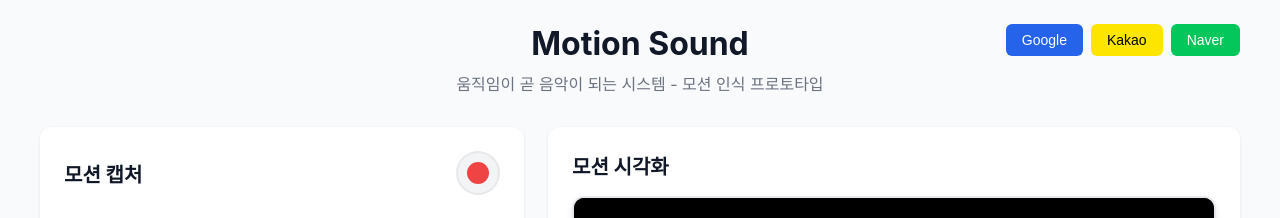
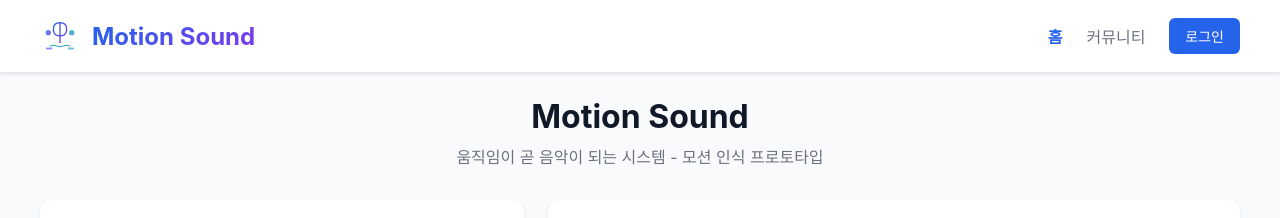
Before and after one commit to LeeHwansub/MotionSound, a Next.js app in the folder frontend/: page / in a window 1280 px wide. Shown: the top 218 px of the page. Built offline with nearby package versions, Linux system fonts and the light colour scheme; no server answers.

Commit message:
refactor: 모든 페이지에 Header 컴포넌트 적용 및 인증 UI 통합

```diff
--- a/frontend/contexts/AuthContext.tsx
+++ b/frontend/contexts/AuthContext.tsx
@@ -42,7 +42,7 @@ export function AuthProvider({ children }: { children: ReactNode }) {
     refreshUser();
   }, []);
 
-  const login = (provider: 'google' | 'kakao' = 'google') => {
+  const login = (provider: 'google' | 'kakao' | 'naver' = 'google') => {
     const API_BASE = process.env.NEXT_PUBLIC_API_URL || 'http://localhost:4000';
     window.location.href = `${API_BASE}/auth/${provider}`;
   };
--- a/frontend/pages/community/new.tsx
+++ b/frontend/pages/community/new.tsx
@@ -4,6 +4,7 @@ import { useRouter } from 'next/router';
 import { createPost } from '../../lib/api/posts';
 import { uploadVideo } from '../../lib/api/videos';
 import { useAuth } from '../../contexts/AuthContext';
+import { Header } from '../../components/Header/Header';
 
 interface PendingPostData {
   title?: string;
@@ -421,6 +422,7 @@ export default function CommunityNewPage() {
       <Head>
         <title>커뮤니티 게시물 작성 - Motion Sound</title>
       </Head>
+      <Header />
       <div
         style={{
           maxWidth: '900px',
--- a/frontend/pages/index.tsx
+++ b/frontend/pages/index.tsx
@@ -10,11 +10,10 @@ import { Note, NOTE_NAMES, OCTAVE_RANGE, getNoteFrequency, DEFAULT_NOTE } from '
 import { AudioEngine } from '../lib/audio';
 import { MotionPattern } from '../lib/motionPattern';
 import { uploadAudio } from '../lib/api/videos';
-import { useAuth } from '../contexts/AuthContext';
+import { Header } from '../components/Header/Header';
 
 export default function Home() {
   const router = useRouter();
-  const { user, isAuthenticated, login, logout, loading: authLoading } = useAuth();
   const [motionData, setMotionData] = useState<MotionData | null>(null);
   const [soundEnabled, setSoundEnabled] = useState(false);
   const [selectedNote, setSelectedNote] = useState<Note>(DEFAULT_NOTE);
@@ -278,9 +277,10 @@ export default function Home() {
         <meta name="viewport" content="width=device-width, initial-scale=1" />
         <link rel="icon" href="/favicon.ico" />
       </Head>
+      <Header />
       <main
         style={{
-          minHeight: '100vh',
+          minHeight: 'calc(100vh - 80px)',
           padding: '24px',
           backgroundColor: '#f9fafb',
         }}
@@ -291,88 +291,14 @@ export default function Home() {
             margin: '0 auto',
             }}
           >
-          <header style={{ marginBottom: '32px', textAlign: 'center', position: 'relative' }}>
-            <div style={{ position: 'absolute', top: 0, right: 0 }}>
-              {!authLoading && (
-                isAuthenticated ? (
-                  <div style={{ display: 'flex', alignItems: 'center', gap: '12px' }}>
-                    <span style={{ fontSize: '14px', color: '#6b7280' }}>
-                      {user?.name || user?.email}
-                    </span>
-                    <button
-                      onClick={logout}
-                      style={{
-                        padding: '8px 16px',
-                        fontSize: '14px',
-                        backgroundColor: '#ef4444',
-                        color: 'white',
-                        border: 'none',
-                        borderRadius: '6px',
-                        cursor: 'pointer',
-                        fontWeight: '500',
-                      }}
-                    >
-                      로그아웃
-                    </button>
-                  </div>
-                ) : (
-                  <div style={{ display: 'flex', gap: '8px', flexWrap: 'wrap' }}>
-                    <button
-                      onClick={() => login('google')}
-                      style={{
-                        padding: '8px 16px',
-                        fontSize: '14px',
-                        backgroundColor: '#2563eb',
-                        color: 'white',
-                        border: 'none',
-                        borderRadius: '6px',
-                        cursor: 'pointer',
-                        fontWeight: '500',
-                      }}
-                    >
-                      Google
-                    </button>
-                    <button
-                      onClick={() => login('kakao')}
-                      style={{
-                        padding: '8px 16px',
-                        fontSize: '14px',
-                        backgroundColor: '#FEE500',
-                        color: '#000000',
-                        border: 'none',
-                        borderRadius: '6px',
-                        cursor: 'pointer',
-                        fontWeight: '500',
-                      }}
-                    >
-                      Kakao
-                    </button>
-                    <button
-                      onClick={() => login('naver')}
-                      style={{
-                        padding: '8px 16px',
-                        fontSize: '14px',
-                        backgroundColor: '#03C75A',
-                        color: 'white',
-                        border: 'none',
-                        borderRadius: '6px',
-                        cursor: 'pointer',
-                        fontWeight: '500',
-                      }}
-                    >
-                      Naver
-                    </button>
-                  </div>
-                )
-              )}
-            </div>
+          <div style={{ marginBottom: '32px', textAlign: 'center' }}>
             <h1 style={{ fontSize: '32px', marginBottom: '8px', color: '#111827' }}>
               Motion Sound
             </h1>
             <p style={{ fontSize: '16px', color: '#6b7280' }}>
               움직임이 곧 음악이 되는 시스템 - 모션 인식 프로토타입
             </p>
-          </header>
+          </div>
 
           <div
             style={{
```
Also changed, not shown: frontend/pages/community/[id].tsx (+8 -0 lines), frontend/pages/community/index.tsx (+13 -60 lines).
